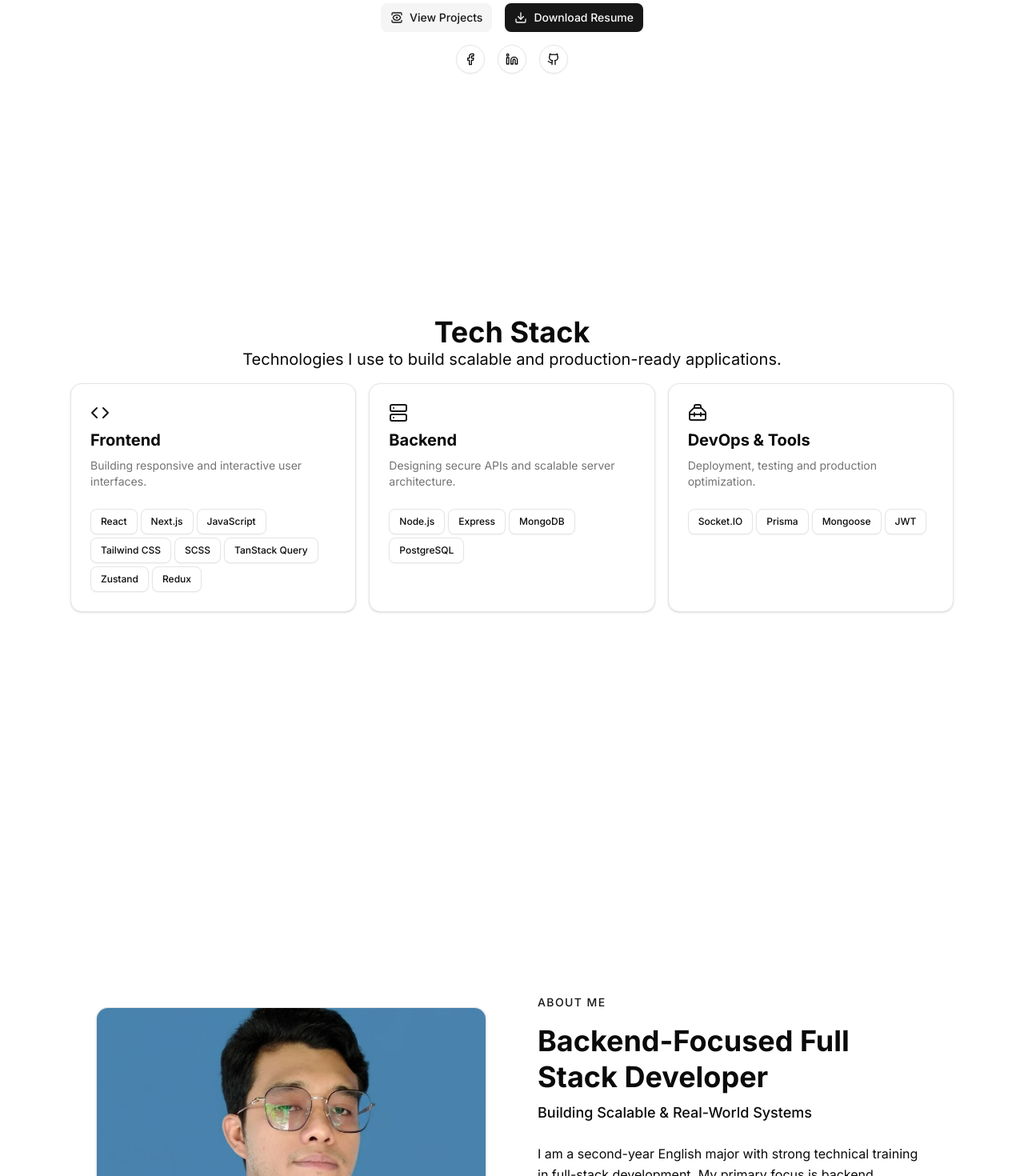
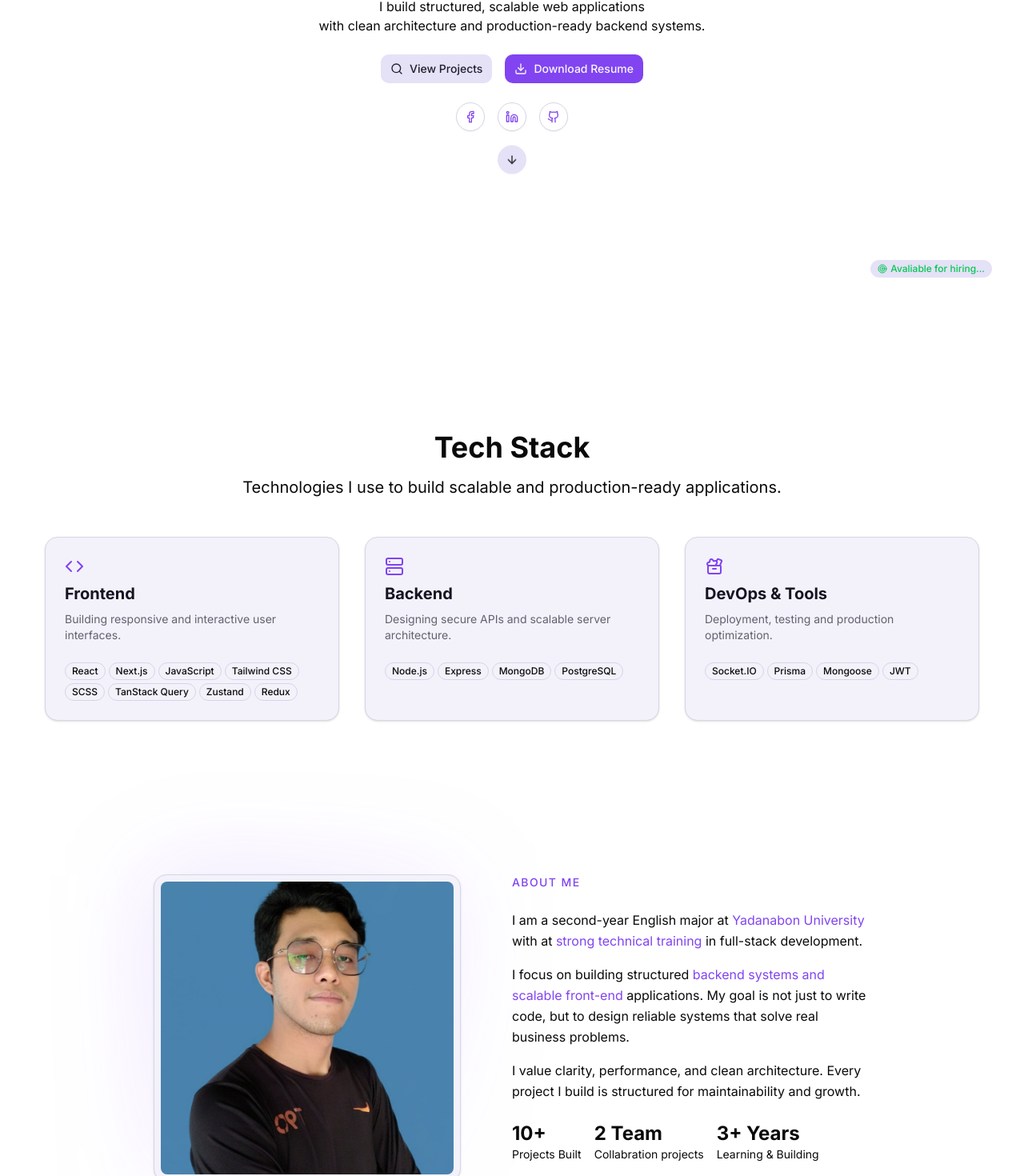
Before and after one commit to AungMyoAyeDev/portfolio, a Next.js app: page / in a window 1280 px wide. Shown: the part 453-1923 px from the top of the page at 80% size. Built offline with nearby package versions, Linux system fonts and the light colour scheme.

Commit message:
refactor : page layout and ui design.

```diff
--- a/src/app/globals.css
+++ b/src/app/globals.css
@@ -56,28 +56,46 @@ html {
 }
 
 :root {
-    --radius: 0.625rem;
 
-    --card: oklch(1 0 0);
-    --card-foreground: oklch(0.145 0 0);
+
+    --background: oklch(98.5% 0.008 293);
+    --foreground: oklch(20% 0.03 293);
+
+    --card: oklch(96.5% 0.012 293);
+    --card-foreground: oklch(20% 0.03 293);
+
+    --popover: oklch(96.5% 0.012 293);
+    --popover-foreground: oklch(20% 0.03 293);
+
+    --primary: oklch(56% 0.24 293);
+    --primary-foreground: oklch(98% 0.01 293);
+
+    --secondary: oklch(92% 0.03 293);
+    --secondary-foreground: oklch(25% 0.03 293);
+
+    --muted: oklch(94% 0.02 293);
+    --muted-foreground: oklch(50% 0.02 293);
+
+    --accent: oklch(90% 0.05 293);
+    --accent-foreground: oklch(25% 0.03 293);
+
+    --border: oklch(88% 0.02 293);
+    --input: oklch(88% 0.02 293);
+    --ring: oklch(56% 0.24 293);
+
+    --destructive: oklch(62% 0.22 25);
+    --destructive-foreground: white;
+
+    --radius: 0.75rem;
+
+
+
 
     --popover: oklch(1 0 0);
     --popover-foreground: oklch(0.145 0 0);
-    --primary: oklch(0.205 0 0);
-    --primary-foreground: oklch(0.985 0 0);
 
-    --secondary: oklch(0.97 0 0);
-    --secondary-foreground: oklch(0.205 0 0);
 
-    --muted: oklch(0.97 0 0);
-    --muted-foreground: oklch(0.556 0 0);
 
-    --accent: oklch(0.97 0 0);
-    --accent-foreground: oklch(0.205 0 0);
-
-    --border: oklch(0.922 0 0);
-    --input: oklch(0.922 0 0);
-    --ring: oklch(0.708 0 0);
 
     --destructive: oklch(0.577 0.245 27.325);
 
@@ -99,28 +117,35 @@ html {
 }
 
 .dark {
-    --background: oklch(0.145 0 0);
-    --foreground: oklch(0.985 0 0);
-    --card: oklch(0.205 0 0);
-    --card-foreground: oklch(0.985 0 0);
+    --background: oklch(15% 0.03 293);
+    --foreground: oklch(92% 0.02 293);
+
+    --card: oklch(20% 0.04 293);
+    --card-foreground: oklch(92% 0.02 293);
+
+    --popover: oklch(20% 0.04 293);
+    --popover-foreground: oklch(92% 0.02 293);
+
+    --primary: oklch(68% 0.22 293);
+    --primary-foreground: oklch(15% 0.03 293);
+
+    --secondary: oklch(25% 0.05 293);
+    --secondary-foreground: oklch(90% 0.02 293);
+
+    --muted: oklch(22% 0.04 293);
+    --muted-foreground: oklch(65% 0.02 293);
+
+    --accent: oklch(30% 0.08 293);
+    --accent-foreground: oklch(95% 0.01 293);
+
+    --border: oklch(30% 0.04 293);
+    --input: oklch(30% 0.04 293);
+    --ring: oklch(68% 0.22 293);
+
+    --destructive: oklch(70% 0.18 25);
+    --destructive-foreground: black;
     --popover: oklch(0.205 0 0);
     --popover-foreground: oklch(0.985 0 0);
-    --primary: oklch(0.922 0 0);
-    --primary-foreground: oklch(0.205 0 0);
-    --secondary: oklch(0.269 0 0);
-    --secondary-foreground: oklch(0.985 0 0);
-
-    --muted: oklch(0.269 0 0);
-    --muted-foreground: oklch(0.708 0 0);
-
-    --accent: oklch(0.269 0 0);
-    --accent-foreground: oklch(0.985 0 0);
-
-    --border: oklch(1 0 0 / 10%);
-    --input: oklch(1 0 0 / 15%);
-    --ring: oklch(0.556 0 0);
-
-    --destructive: oklch(0.704 0.191 22.216);
     --chart-1: oklch(0.488 0.243 264.376);
     --chart-2: oklch(0.696 0.17 162.48);
     --chart-3: oklch(0.769 0.188 70.08);
@@ -145,6 +170,10 @@ html {
         @apply bg-background text-foreground;
     }
 
+    section {
+        @apply py-16 sm:py-24 px-6 sm:px-8
+    }
+
     .head-1 {
         @apply text-xl font-bold
     }
--- a/src/app/layout.tsx
+++ b/src/app/layout.tsx
@@ -20,7 +20,7 @@ export default function RootLayout({
   return (
     <html lang="en" suppressHydrationWarning>
       <body
-        className={` antialiased max-w-6xl mx-auto`}
+        className={` antialiased max-w-7xl mx-auto`}
       >
         <ThemeProvider
           attribute={"class"}
--- a/src/components/about.tsx
+++ b/src/components/about.tsx
@@ -1,81 +1,77 @@
-import { Card, CardContent, CardDescription, CardHeader, CardTitle } from '@/src/components/ui/card'
+import { Card } from '@/src/components/ui/card'
 import Image from 'next/image'
 
-import { BsEyeFill } from 'react-icons/bs'
-import { FaDownload } from 'react-icons/fa6'
 
 
 const About = () => {
     return (
         <section
             id="about"
-            className="min-h-screen relative py-24 px-6 lg:px-8 max-w-6xl mx-auto"
+            className=""
         >
-            <div className="grid grid-cols-1 md:grid-cols-2 gap-16 items-center">
+            <div className="grid grid-cols-1 md:grid-cols-2  gap-0 max-w-4xl mx-auto">
 
-                <Card className='relative w-full aspect-square p-4'>
+                <Card className='relative w-full sm:w-sm aspect-square rounded-xl'>
                     <Image
                         src="/ama.jpg"
                         alt="Aung Myo Aye"
                         fill
-                        className=" object-cover w-full h-auto aspect-square rounded-xl"
+                        className=" object-cover w-full h-auto aspect-square  p-2 rounded-xl"
                     />
-
+                    <div className="absolute -z-10 inset-0 bg-gradient-to-br from-violet-500/20 to-transparent blur-3xl" />
                 </Card>
 
                 {/* Soft Glow Background */}
-                {/* <div className="absolute -z-10 inset-0 bg-gradient-to-br from-violet-500/20 to-transparent blur-3xl" /> */}
+
 
 
                 {/* Content Block */}
-                <div>
+                <div className='space-y-6 '>
                     {/* Section Label */}
                     <p className="text-sm tracking-widest uppercase text-primary font-medium">
                         About Me
                     </p>
 
-                    {/* Heading */}
-                    <h2 className="mt-4 text-3xl lg:text-4xl font-bold leading-tight">
-                        Backend-Focused Full Stack Developer
-                        <span className="block text-default-500 text-lg font-medium mt-2">
-                            Building Scalable & Real-World Systems
-                        </span>
-                    </h2>
+
 
                     {/* Bio */}
-                    <div className="mt-6 space-y-4 text-default-600 leading-relaxed">
+                    <div className=" space-y-4 leading-relaxed">
                         <p>
-                            I am a second-year English major with strong technical training in
-                            full-stack development. My primary focus is backend architecture,
-                            authentication systems, and scalable application design.
+                            I am a second-year English major at <span className='text-primary'>
+                                Yadanabon University  </span>with at <span className='text-primary'>
+                                strong technical training    </span>in
+                            full-stack development.
+                        </p>
+                        <p>
+                            I focus on building structured <span className='text-primary'>
+                                backend systems and scalable
+                                front-end
+                            </span>  applications. My goal is not just to write code,
+                            but to design reliable systems that solve real business problems.
+                        </p>
+                        <p>
+                            I value clarity, performance, and clean architecture. Every
+                            project I build is structured for maintainability and growth.
                         </p>
 
-                        <p>
-                            I build real-world systems including booking platforms and utility
-                            management systems, applying clean code principles and modern
-                            development practices.
-                        </p>
 
-                        <p>
-                            My goal is to contribute to remote and international teams by
-                            delivering reliable, production-ready software.
-                        </p>
                     </div>
 
 
 
                     {/* Mini Stats */}
-                    <div className="mt-4 flex gap-10 text-sm text-default-500">
+                    <div className="mt-4 flex gap-4 text-sm text-default-500">
                         <div>
                             <p className="text-2xl font-bold text-foreground">10+</p>
                             <p>Projects Built</p>
                         </div>
                         <div>
-                            <p className="text-2xl font-bold text-foreground">2</p>
-                            <p>Flagship Systems</p>
+                            <p className="text-2xl font-bold text-foreground">
+                                2 Team</p>
+                            <p> Collabration projects</p>
                         </div>
                         <div>
-                            <p className="text-2xl font-bold text-foreground">2+ Years</p>
+                            <p className="text-2xl font-bold text-foreground">3+ Years</p>
                             <p>Learning & Building</p>
                         </div>
                     </div>
--- a/src/components/hero.tsx
+++ b/src/components/hero.tsx
@@ -3,25 +3,37 @@
 import Link from "next/link"
 
 import { Button } from "@/src/components/ui/button";
-import { Download, View } from "lucide-react";
+import { ArrowDown, Circle, Donut, Dot, Download, Search, Target, View, ViewIcon } from "lucide-react";
 import { SOCIAL_LINKS } from "../lib/utils";
+import { Badge } from "./ui/badge";
 
 
 
 
 const Hero = () => {
     return (
-        <section
+        <main
             id="portfolio"
-            className="min-h-screen py-12 flex flex-col justify-center items-center gap-4">
-            <h1 className="text-4xl sm:text-5xl md:text-6xl lg:text-7xl font-semibold tracking-tightest leading-[1.05]">I'm Aung Myo Aye</h1>
-            <h2 className="mt-4 text-lg sm:text-xl md:text-2xl font-medium text-muted-foreground leading-relaxed">A full stack | Backend focus develper</h2>
-            <p >I build structured, scalable web applications with clean architecture and production-ready backend systems.</p>
+            className="min-h-screen  flex flex-col justify-center  items-center gap-6 relative ">
+            <div className="space-y-4 ">
 
 
-            <div className="flex items-center gap-4">
+                <h1 className="capitalize  text-center text-3xl sm:text-4xl md:text-5xl lg:text-6xl font-semibold tracking-tightest leading-[1.05]">
+                    I'm Aung Myo Aye
+                </h1>
+                <h2 className="capitalize  text-center  text-lg sm:text-xl md:text-2xl font-medium text-muted-foreground leading-relaxed">
+                    A full stack | Backend focus developer
+                </h2>
+                <p className="text-center">
+                    I build structured,
+                    scalable web applications  <br /> with clean architecture and
+                    production-ready backend systems.
+                </p>
+            </div>
+
+            <div className="flex items-center justify-center flex-wrap gap-4">
                 <Button variant='secondary' className={" capitalize "}>
-                    <View />
+                    <Search />
                     view projects</Button>
                 <Button variant="default" className={" capitalize "}>
                     <Download />
@@ -37,10 +49,10 @@ const Hero = () => {
                             asChild
                             variant="outline"
                             size={'icon'}
-                            className="rounded-full"
+                            className="rounded-full hover:-translate-y-1 transition-all ease-in-out "
                         >
                             <Link href={item.link}>
-                                <item.icon />
+                                <item.icon className="text-primary" />
                             </Link>
 
 
@@ -53,7 +65,13 @@ const Hero = () => {
 
             </div>
 
-        </section>
+            <Button size={'icon'} variant={'secondary'} className="animate-bounce rounded-full">
+                <ArrowDown />
+            </Button>
+            <Badge variant={'secondary'} className="absolute z-10 right-4 bottom-24 text-green-500">
+                <Target className="text-xl" /> Avaliable for hiring...
+            </Badge>
+        </main>
     )
 }
 
--- a/src/components/tech-stacks.tsx
+++ b/src/components/tech-stacks.tsx
@@ -13,6 +13,7 @@ import {
     CardTitle,
 } from "@/src/components/ui/card"
 import { TECH_STACKS } from "../lib/utils";
+import { Badge } from "./ui/badge";
 
 
 
@@ -24,16 +25,16 @@ const TechStacks = () => {
 
 
     return (
-        <section className="min-h-screen py-12">
+        <section >
             <h1 className='text-2xl sm:text-3xl md:text-4xl font-bold text-center'>Tech Stack</h1>
-            <h2 className="text-base sm:text-lg md:text-xl text-center">Technologies I use to build scalable and production-ready applications.</h2>
-            <main className='grid grid-cols-1 sm:grid-cols-3  gap-4 my-4'>
+            <h2 className="text-base sm:text-lg md:text-xl text-center my-4">Technologies I use to build scalable and production-ready applications.</h2>
+            <main className='grid grid-cols-1 sm:grid-cols-3  gap-6 sm:gap-8  mt-12'>
                 {
                     TECH_STACKS.map((stack, index) => (
                         <Card key={index} >
 
                             <CardHeader >
-                                <stack.icon className="text-4xl text-primary" />
+                                <stack.icon className="text-6xl text-primary" />
                                 <CardTitle className='text-xl font-bold'>{stack.name}</CardTitle>
                                 <CardDescription>
                                     {stack.description}
@@ -42,17 +43,13 @@ const TechStacks = () => {
                             <CardContent>
                                 <div className="flex flex-wrap gap-1 ">
                                     {stack.techStack.map((tech, idx) => (
-                                        <Button
+                                        <Badge
                                             key={idx}
                                             variant='outline'
-                                            size="sm"
+
                                         >
-                                            {/* <tech.icon
-                                                className="text-lg"
-                                                style={{ color: tech.color }}
-                                            /> */}
-                                            <span className="text-xs" >{tech.name}</span>
-                                        </Button>
+                                            {tech.name}
+                                        </Badge>
                                     ))}
                                 </div>
                             </CardContent>
--- a/src/lib/utils.ts
+++ b/src/lib/utils.ts
@@ -5,7 +5,7 @@ export function cn(...inputs: ClassValue[]) {
   return twMerge(clsx(inputs))
 }
 
-import { Code, Facebook, Github, Icon, Linkedin, Server, TicketCheck, Toolbox } from "lucide-react";
+import { Code, Facebook, Github, Icon, Linkedin, LucidePenTool, Server, TicketCheck, Toolbox, ToolCase } from "lucide-react";
 
 
 
@@ -57,7 +57,7 @@ export const TECH_STACKS = [
   {
     name: 'DevOps & Tools',
     description: 'Deployment, testing and production optimization.',
-    icon: Toolbox,
+    icon: ToolCase,
     techStack: [
       { name: 'Socket.IO', icon: Icon, color: '#010101' },
       { name: 'Prisma', icon: Icon, color: '#0EA5A4' },
```
Also changed, not shown: src/components/projects.tsx (+20 -17 lines).
